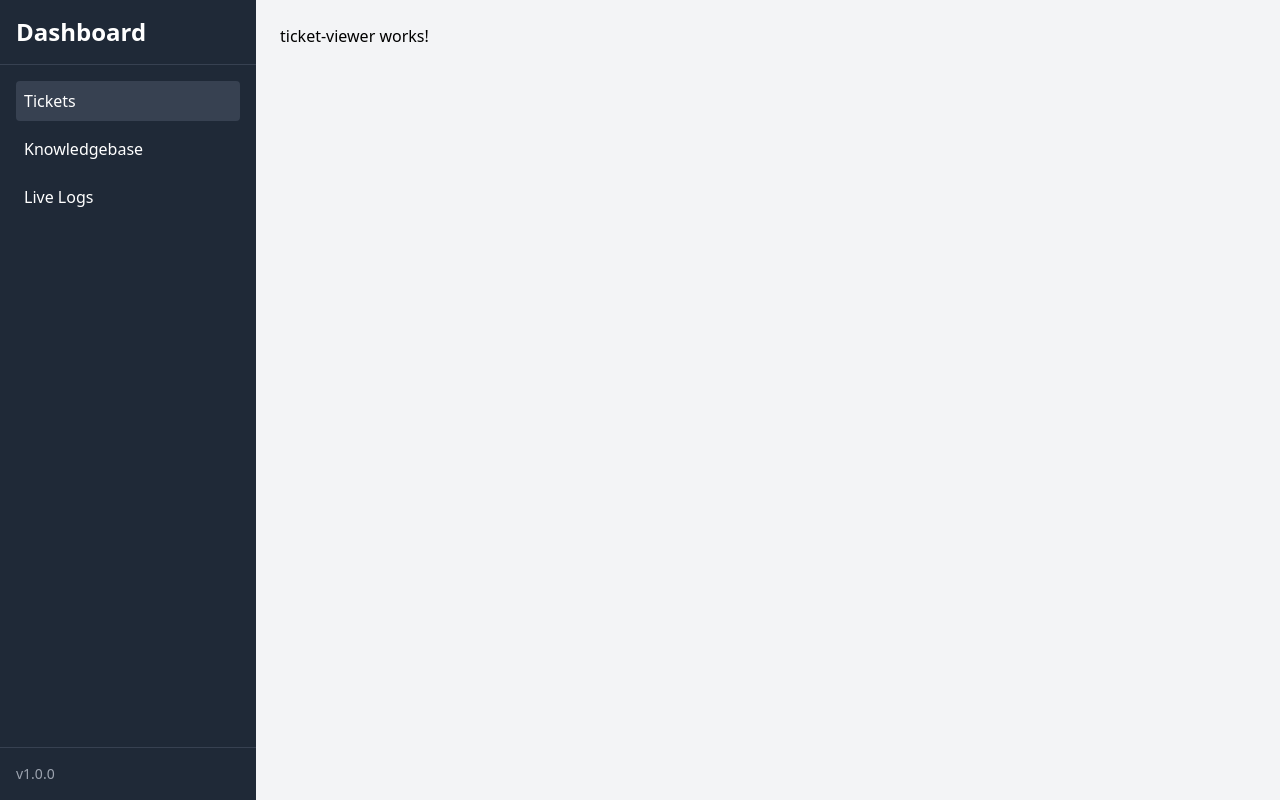
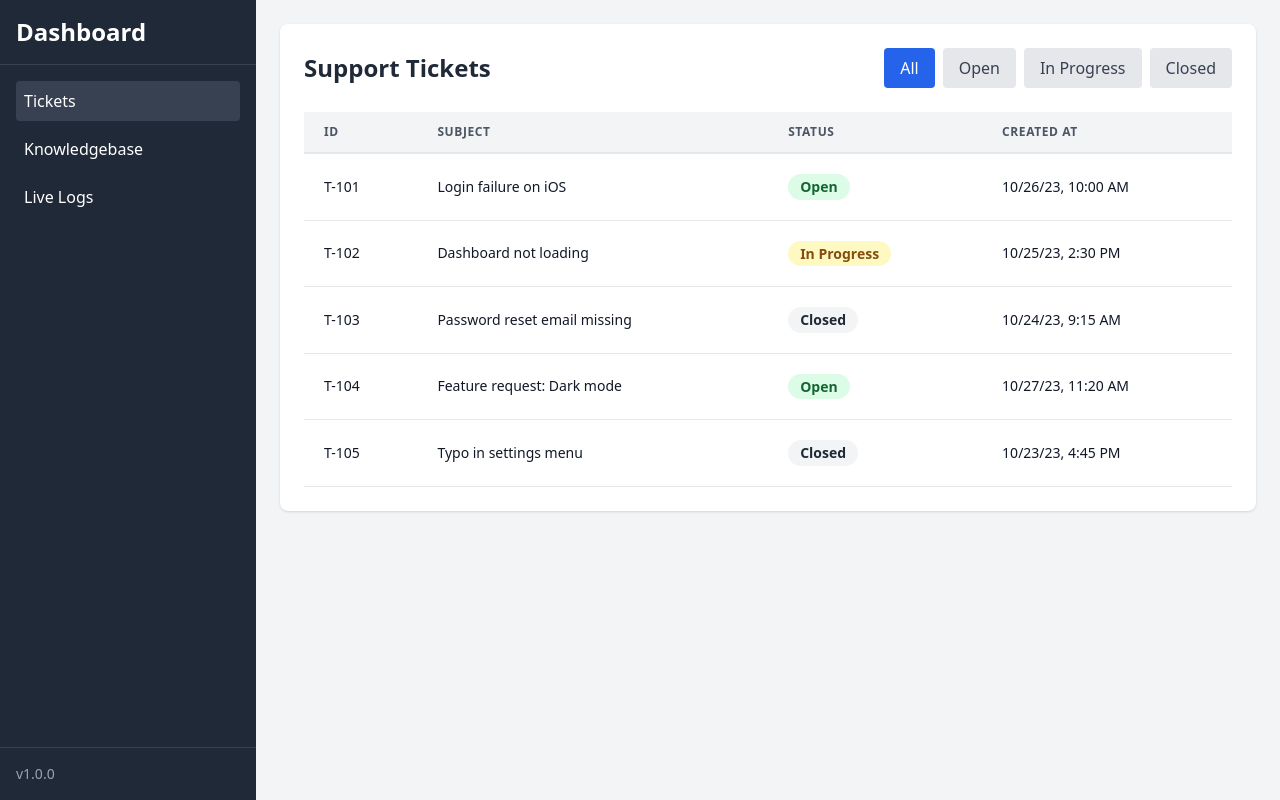
Before and after one commit to jeno1990/TruboVets-Assessment, an Angular app in the folder webpage/: page /tickets in a window 1280 px wide. Built offline with nearby package versions, Linux system fonts and the light colour scheme.

Commit message:
Ticket viewer feature implementation

```diff
--- a/webpage/src/app/ticket-viewer/ticket-viewer.component.html
+++ b/webpage/src/app/ticket-viewer/ticket-viewer.component.html
@@ -1 +1,82 @@
-<p>ticket-viewer works!</p>
+<div class="bg-white shadow rounded-lg p-6">
+  <div class="flex justify-between items-center mb-6">
+    <h2 class="text-2xl font-bold text-gray-800">Support Tickets</h2>
+    <div class="flex space-x-2">
+      <button (click)="filterTickets('All')"
+        [class.bg-blue-600]="currentFilter === 'All'"
+        [class.text-white]="currentFilter === 'All'"
+        [class.bg-gray-200]="currentFilter !== 'All'"
+        [class.text-gray-700]="currentFilter !== 'All'"
+        class="px-4 py-2 rounded transition-colors">
+        All
+      </button>
+      <button (click)="filterTickets('Open')"
+        [class.bg-blue-600]="currentFilter === 'Open'"
+        [class.text-white]="currentFilter === 'Open'"
+        [class.bg-gray-200]="currentFilter !== 'Open'"
+        [class.text-gray-700]="currentFilter !== 'Open'"
+        class="px-4 py-2 rounded transition-colors">
+        Open
+      </button>
+      <button (click)="filterTickets('In Progress')"
+        [class.bg-blue-600]="currentFilter === 'In Progress'"
+        [class.text-white]="currentFilter === 'In Progress'"
+        [class.bg-gray-200]="currentFilter !== 'In Progress'"
+        [class.text-gray-700]="currentFilter !== 'In Progress'"
+        class="px-4 py-2 rounded transition-colors">
+        In Progress
+      </button>
+      <button (click)="filterTickets('Closed')"
+        [class.bg-blue-600]="currentFilter === 'Closed'"
+        [class.text-white]="currentFilter === 'Closed'"
+        [class.bg-gray-200]="currentFilter !== 'Closed'"
+        [class.text-gray-700]="currentFilter !== 'Closed'"
+        class="px-4 py-2 rounded transition-colors">
+        Closed
+      </button>
+    </div>
+  </div>
+
+  <div class="overflow-x-auto">
+    <table class="min-w-full leading-normal">
+      <thead>
+        <tr>
+          <th class="px-5 py-3 border-b-2 border-gray-200 bg-gray-100 text-left text-xs font-semibold text-gray-600 uppercase tracking-wider">
+            ID
+          </th>
+          <th class="px-5 py-3 border-b-2 border-gray-200 bg-gray-100 text-left text-xs font-semibold text-gray-600 uppercase tracking-wider">
+            Subject
+          </th>
+          <th class="px-5 py-3 border-b-2 border-gray-200 bg-gray-100 text-left text-xs font-semibold text-gray-600 uppercase tracking-wider">
+            Status
+          </th>
+          <th class="px-5 py-3 border-b-2 border-gray-200 bg-gray-100 text-left text-xs font-semibold text-gray-600 uppercase tracking-wider">
+            Created At
+          </th>
+        </tr>
+      </thead>
+      <tbody>
+        <tr *ngFor="let ticket of filteredTickets">
+          <td class="px-5 py-5 border-b border-gray-200 bg-white text-sm">
+            <p class="text-gray-900 whitespace-no-wrap">{{ ticket.id }}</p>
+          </td>
+          <td class="px-5 py-5 border-b border-gray-200 bg-white text-sm">
+            <p class="text-gray-900 whitespace-no-wrap">{{ ticket.subject }}</p>
+          </td>
+          <td class="px-5 py-5 border-b border-gray-200 bg-white text-sm">
+            <span class="relative inline-block px-3 py-1 font-semibold leading-tight rounded-full" [ngClass]="getStatusClass(ticket.status)">
+              <span aria-hidden="true" class="absolute inset-0 opacity-50 rounded-full"></span>
+              <span class="relative">{{ ticket.status }}</span>
+            </span>
+          </td>
+          <td class="px-5 py-5 border-b border-gray-200 bg-white text-sm">
+            <p class="text-gray-900 whitespace-no-wrap">{{ ticket.createdAt | date:'short' }}</p>
+          </td>
+        </tr>
+      </tbody>
+    </table>
+    <div *ngIf="filteredTickets.length === 0" class="p-4 text-center text-gray-500">
+      No tickets found.
+    </div>
+  </div>
+</div>
--- a/webpage/src/app/ticket-viewer/ticket-viewer.component.ts
+++ b/webpage/src/app/ticket-viewer/ticket-viewer.component.ts
@@ -1,10 +1,40 @@
-import { Component } from '@angular/core';
+import { Component, OnInit } from '@angular/core';
+import { MockDataService, Ticket } from '../mock-data.service';
 
 @Component({
   selector: 'app-ticket-viewer',
   templateUrl: './ticket-viewer.component.html',
   styleUrls: ['./ticket-viewer.component.css']
 })
-export class TicketViewerComponent {
+export class TicketViewerComponent implements OnInit {
+  tickets: Ticket[] = [];
+  filteredTickets: Ticket[] = [];
+  currentFilter: string = 'All';
 
+  constructor(private mockDataService: MockDataService) { }
+
+  ngOnInit(): void {
+    this.mockDataService.getTickets().subscribe(data => {
+      this.tickets = data;
+      this.filterTickets('All');
+    });
+  }
+
+  filterTickets(status: string): void {
+    this.currentFilter = status;
+    if (status === 'All') {
+      this.filteredTickets = this.tickets;
+    } else {
+      this.filteredTickets = this.tickets.filter(t => t.status === status);
+    }
+  }
+
+  getStatusClass(status: string): string {
+    switch (status) {
+      case 'Open': return 'bg-green-100 text-green-800';
+      case 'In Progress': return 'bg-yellow-100 text-yellow-800';
+      case 'Closed': return 'bg-gray-100 text-gray-800';
+      default: return 'bg-gray-100 text-gray-800';
+    }
+  }
 }
```
